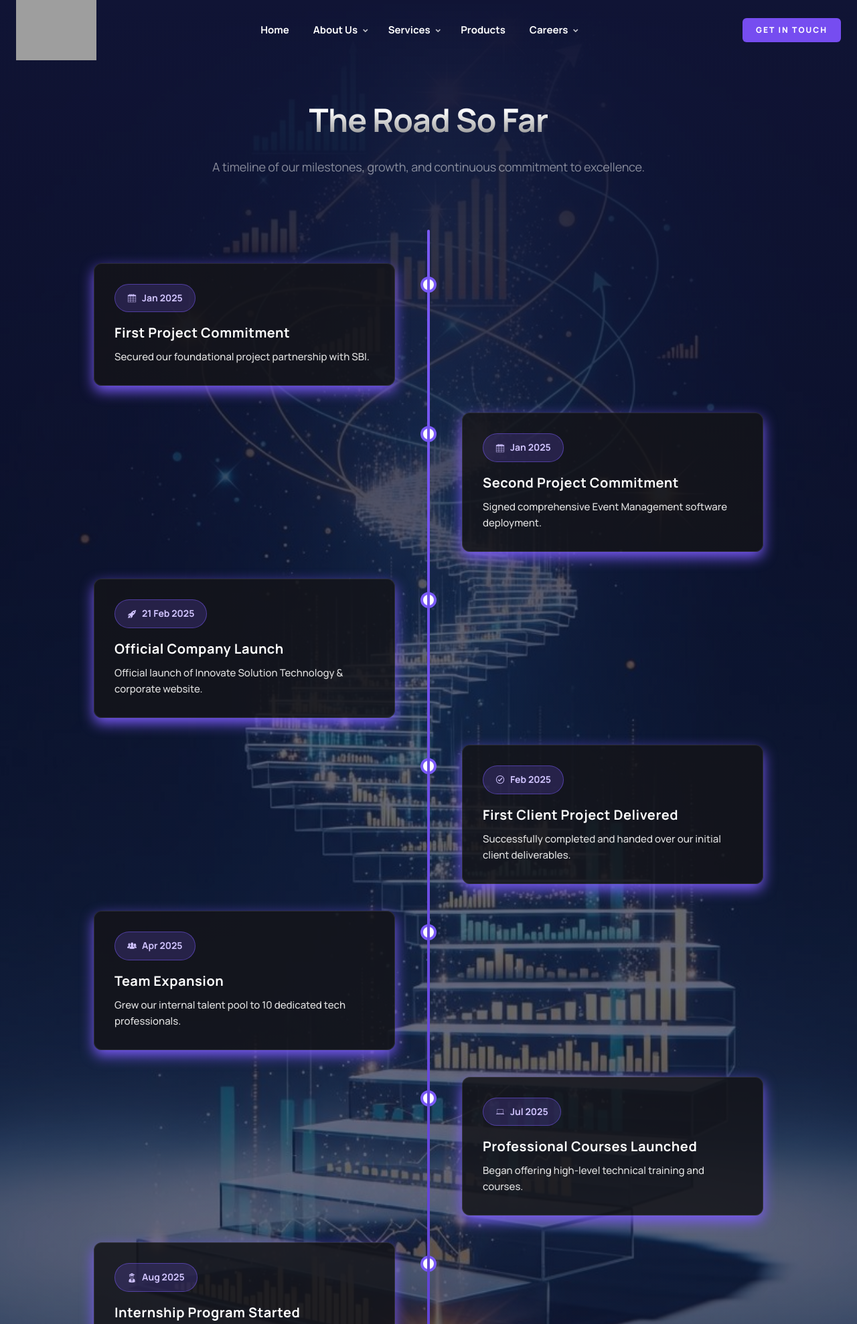
After one commit to IST-2025/ist, a Flask app: page /journey in a window 1280 px wide. The commit adds this page. Shown: the top 1977 px of the page at 67% size. Run offline with Flask 3, Linux system fonts and the light colour scheme; some libraries are stand-ins or nearby versions; grey boxes are pictures that could not be loaded.

Commit message:
add the jounery page

```diff
--- a/aivent/pages.py
+++ b/aivent/pages.py
@@ -77,6 +77,10 @@ def index():
 @public_pages.route('/about')
 def about():
     return render_template('about.html')
+
+@public_pages.route('/journey')
+def journey():
+    return render_template('journey.html')
 
 @public_pages.route('/services')
 def services():
--- /dev/null
+++ b/aivent/templates/journey.html
@@ -0,0 +1,308 @@
+{% extends "partials/layouts/main.html" %}
+
+{% block content %}
+
+<style>
+    /* =======================================================================
+       Alternating Center-Line Timeline Styles
+       ======================================================================= */
+
+    .timeline-wrapper {
+        position: relative;
+        max-width: 1100px;
+        margin: 0 auto;
+        padding: 40px 0;
+    }
+
+    /* The central line */
+    .timeline-wrapper::after {
+        content: '';
+        position: absolute;
+        width: 4px;
+        background: linear-gradient(to bottom, #7a5af8, #4e32b8); /* Brand gradient */
+        top: 0;
+        bottom: 0;
+        left: 50%;
+        margin-left: -2px;
+        border-radius: 4px;
+    }
+
+    /* Individual timeline items */
+    .timeline-item {
+        padding: 10px 50px;
+        position: relative;
+        background-color: inherit;
+        width: 50%;
+        margin-bottom: 20px;
+    }
+
+    /* Left and Right positioning */
+    .timeline-item.left {
+        left: 0;
+    }
+    .timeline-item.right {
+        left: 50%;
+    }
+
+    /* The circles on the timeline */
+    .timeline-item::after {
+        content: '';
+        position: absolute;
+        width: 24px;
+        height: 24px;
+        right: -12px;
+        background-color: white; /* Match background */
+        border: 4px solid #7a5af8;
+        top: 30px;
+        border-radius: 50%;
+        z-index: 1;
+        transition: all 0.3s ease;
+    }
+
+    .timeline-item.right::after {
+        left: -12px;
+    }
+
+    /* Hover effect for the dots */
+    .timeline-item:hover::after {
+        background-color: #ffffff;
+        box-shadow: 0 0 15px rgba(122, 90, 248, 0.8);
+    }
+
+    /* Content Card - UPDATED FOR BETTER VISIBILITY */
+    .timeline-content {
+        padding: 30px;
+        background: rgba(20, 20, 25, 0.85); /* Darker, less transparent background */
+        position: relative;
+        border-radius: 12px;
+        border: 1px solid rgba(255, 255, 255, 0.1); /* Brighter border */
+        backdrop-filter: blur(15px); /* Stronger blur to hide complex backgrounds */
+        box-shadow: 0 8px 20px #7a5af8; /* Deep shadow to separate from background */
+        transition: all 0.4s cubic-bezier(0.175, 0.885, 0.32, 1.275);
+    }
+
+    /* Card Hover Animation */
+    .timeline-item:hover .timeline-content {
+        transform: translateY(-8px);
+        background: rgba(30, 30, 38, 0.95); /* Even more opaque on hover */
+        border-color: #7a5af8;
+        box-shadow: 0 15px 30px rgba(0, 0, 0, 0.7);
+    }
+
+    /* Date Badge inside Card */
+    .timeline-date-badge {
+        display: inline-flex;
+        align-items: center;
+        background: rgba(122, 90, 248, 0.2); /* Slightly stronger badge background */
+        color: #d1c4ff; /* Brighter purple */
+        padding: 6px 18px;
+        border-radius: 30px;
+        font-size: 14px;
+        font-weight: 700;
+        margin-bottom: 15px;
+        border: 1px solid rgba(122, 90, 248, 0.5);
+    }
+
+    .timeline-date-badge i {
+        margin-right: 8px;
+    }
+
+    /* Text Formatting for better readability */
+    .timeline-content h4 {
+        color: #ffffff; /* Pure white heading */
+        font-weight: 700;
+        letter-spacing: 0.5px;
+    }
+
+    .timeline-content p {
+        color: #e0e0e0; /* Brighter light gray instead of 50% transparent */
+        line-height: 1.6;
+    }
+
+    /* =======================================================================
+       Mobile Responsiveness
+       ======================================================================= */
+    @media screen and (max-width: 768px) {
+        .timeline-wrapper::after {
+            left: 31px;
+        }
+        .timeline-item {
+            width: 100%;
+            padding-left: 80px;
+            padding-right: 15px;
+        }
+        .timeline-item.right {
+            left: 0;
+        }
+        /* Move both left and right dots to the left side */
+        .timeline-item.left::after,
+        .timeline-item.right::after {
+            left: 19px;
+        }
+        .timeline-content {
+            padding: 20px;
+        }
+    }
+</style>
+
+
+<!-- COMPANY JOURNEY ALTERNATING TIMELINE SECTION -->
+<section id="section-journey-timeline" class="bg-dark-2 section-dark text-light relative jarallax pt-80 pb-80" style="padding-top: 150px;">
+    <img src="/static/assets/images/background/8.png" class="jarallax-img" alt="">
+    <div class="gradient-edge-top"></div>
+    <div class="gradient-edge-bottom"></div>
+    <div class="sw-overlay op-8"></div>
+
+    <div class="container relative z-4">
+        <div class="row mb-5 text-center">
+            <div class="col-md-8 offset-md-2">
+                <h2 class="wow fadeInUp" data-wow-delay=".2s">The Road So Far</h2>
+                <p class="lead wow fadeInUp text-white-50" data-wow-delay=".4s">
+                    A timeline of our milestones, growth, and continuous commitment to excellence.
+                </p>
+            </div>
+        </div>
+
+        <div class="row">
+            <div class="col-12">
+                <div class="timeline-wrapper">
+
+                    <!-- Item 1 (Left) -->
+                    <div class="timeline-item left wow fadeInLeft" data-wow-delay=".1s">
+                        <div class="timeline-content">
+                            <div class="timeline-date-badge">
+                                <i class="icofont-calendar"></i> Jan 2025
+                            </div>
+                            <h4 class="mb-2 fs-5">First Project Commitment</h4>
+                            <p class="mb-0 fs-15">Secured our foundational project partnership with SBI.</p>
+                        </div>
+                    </div>
+
+                    <!-- Item 2 (Right) -->
+                    <div class="timeline-item right wow fadeInRight" data-wow-delay=".2s">
+                        <div class="timeline-content">
+                            <div class="timeline-date-badge">
+                                <i class="icofont-calendar"></i> Jan 2025
+                            </div>
+                            <h4 class="mb-2 fs-5">Second Project Commitment</h4>
+                            <p class="mb-0 fs-15">Signed comprehensive Event Management software deployment.</p>
+                        </div>
+                    </div>
+
+                    <!-- Item 3 (Left) -->
+                    <div class="timeline-item left wow fadeInLeft" data-wow-delay=".3s">
+                        <div class="timeline-content">
+                            <div class="timeline-date-badge">
+                                <i class="icofont-rocket-alt-2"></i> 21 Feb 2025
+                            </div>
+                            <h4 class="mb-2 fs-5">Official Company Launch</h4>
+                            <p class="mb-0 fs-15">Official launch of Innovate Solution Technology & corporate website.</p>
+                        </div>
+                    </div>
+
+                    <!-- Item 4 (Right) -->
+                    <div class="timeline-item right wow fadeInRight" data-wow-delay=".4s">
+                        <div class="timeline-content">
+                            <div class="timeline-date-badge">
+                                <i class="icofont-check-circled"></i> Feb 2025
+                            </div>
+                            <h4 class="mb-2 fs-5">First Client Project Delivered</h4>
+                            <p class="mb-0 fs-15">Successfully completed and handed over our initial client deliverables.</p>
+                        </div>
+                    </div>
+
+                    <!-- Item 5 (Left) -->
+                    <div class="timeline-item left wow fadeInLeft" data-wow-delay=".5s">
+                        <div class="timeline-content">
+                            <div class="timeline-date-badge">
+                                <i class="icofont-users-alt-5"></i> Apr 2025
+                            </div>
+                            <h4 class="mb-2 fs-5">Team Expansion</h4>
+                            <p class="mb-0 fs-15">Grew our internal talent pool to 10 dedicated tech professionals.</p>
+                        </div>
+                    </div>
+
+                    <!-- Item 6 (Right) -->
+                    <div class="timeline-item right wow fadeInRight" data-wow-delay=".6s">
+                        <div class="timeline-content">
+                            <div class="timeline-date-badge">
+                                <i class="icofont-laptop"></i> Jul 2025
+                            </div>
+                            <h4 class="mb-2 fs-5">Professional Courses Launched</h4>
+                            <p class="mb-0 fs-15">Began offering high-level technical training and courses.</p>
+                        </div>
+                    </div>
+
+                    <!-- Item 7 (Left) -->
+                    <div class="timeline-item left wow fadeInLeft" data-wow-delay=".7s">
+                        <div class="timeline-content">
+                            <div class="timeline-date-badge">
+                                <i class="icofont-graduate-alt"></i> Aug 2025
+                            </div>
+                            <h4 class="mb-2 fs-5">Internship Program Started</h4>
+                            <p class="mb-0 fs-15">Opened doors for aspiring tech students with our hands-on internships.</p>
+                        </div>
+                    </div>
+
+                    <!-- Item 8 (Right) -->
+                    <div class="timeline-item right wow fadeInRight" data-wow-delay=".8s">
+                        <div class="timeline-content">
+                            <div class="timeline-date-badge">
+                                <i class="icofont-megaphone"></i> Oct 2025
+                            </div>
+                            <h4 class="mb-2 fs-5">Nandha College Keynote</h4>
+                            <p class="mb-0 fs-15">Delivered an inspiring Startup Motivation Speech to future engineers.</p>
+                        </div>
+                    </div>
+
+                    <!-- Item 9 (Left) -->
+                    <div class="timeline-item left wow fadeInLeft" data-wow-delay=".9s">
+                        <div class="timeline-content">
+                            <div class="timeline-date-badge">
+                                <i class="icofont-brainstorming"></i> Dec 2025
+                            </div>
+                            <h4 class="mb-2 fs-5">Free AI Awareness Program</h4>
+                            <p class="mb-0 fs-15">Conducted community outreach on Artificial Intelligence & modern tech.</p>
+                        </div>
+                    </div>
+
+                    <!-- Item 10 (Right) -->
+                    <div class="timeline-item right wow fadeInRight" data-wow-delay="1.0s">
+                        <div class="timeline-content">
+                            <div class="timeline-date-badge">
+                                <i class="icofont-globe"></i> Jan 2026
+                            </div>
+                            <h4 class="mb-2 fs-5">First International Client (UAE)</h4>
+                            <p class="mb-0 fs-15">Expanded globally by securing our first major international client.</p>
+                        </div>
+                    </div>
+
+                    <!-- Item 11 (Left) -->
+                    <div class="timeline-item left wow fadeInLeft" data-wow-delay="1.1s">
+                        <div class="timeline-content">
+                            <div class="timeline-date-badge">
+                                <i class="icofont-handshake-deal"></i> Mar 2026
+                            </div>
+                            <h4 class="mb-2 fs-5">Business Expansion</h4>
+                            <p class="mb-0 fs-15">Forged key strategic partnerships to scale infrastructure and reach.</p>
+                        </div>
+                    </div>
+
+                    <!-- Item 12 (Right) -->
+                    <div class="timeline-item right wow fadeInRight" data-wow-delay="1.2s">
+                        <div class="timeline-content">
+                            <div class="timeline-date-badge">
+                                <i class="icofont-chart-line-alt"></i> Jun 2026
+                            </div>
+                            <h4 class="mb-2 fs-5">Continued Service Growth</h4>
+                            <p class="mb-0 fs-15">Executing multiple projects simultaneously across expanded service offerings.</p>
+                        </div>
+                    </div>
+
+                </div>
+            </div>
+        </div>
+    </div>
+</section>
+
+{% endblock content %}
--- a/aivent/templates/partials/header.html
+++ b/aivent/templates/partials/header.html
@@ -127,9 +127,27 @@
                                 <a class="menu-item" href="/">Home</a>
                             </li>
 
+
+
+
+
                             <li>
-                                <a class="menu-item" href="about">About</a>
+                                <a class="menu-item" href="about">About Us</a>
+                                <ul>
+                                    <li>
+                                        <a class="menu-item" href="about">
+                                            About
+                                        </a>
+                                    </li>
+                                    <li>
+                                        <a class="menu-item" href="journey">
+                                            Our Journey
+                                        </a>
+                                    </li>
+                                </ul>
                             </li>
+
+
 
                             <li>
                                 <a class="menu-item" href="#">Services</a>
--- a/main.py
+++ b/main.py
@@ -145,6 +145,13 @@ def about():
                            page_title="About Us | Inovate Solution Technology",
                            page_desc="Learn more about our mission to deliver cutting-edge digital solutions.",
                            page_keywords="about IST, tech company Madurai, IT experts India")
+@app.route('/journey')
+def journey():
+    return render_template('journey.html',
+                           page_title="Our Journey | Inovate Solution Technology",
+                           page_desc="Discover the story of our growth and achievements.",
+                           page_keywords="IST journey, tech company history, Madurai IT firm")
+
 
 @app.route('/services')
 def services():
```
Also changed, not shown: aivent/templates/index.html (+0 -85 lines), aivent/static/assets/images/background/8.png (added).
